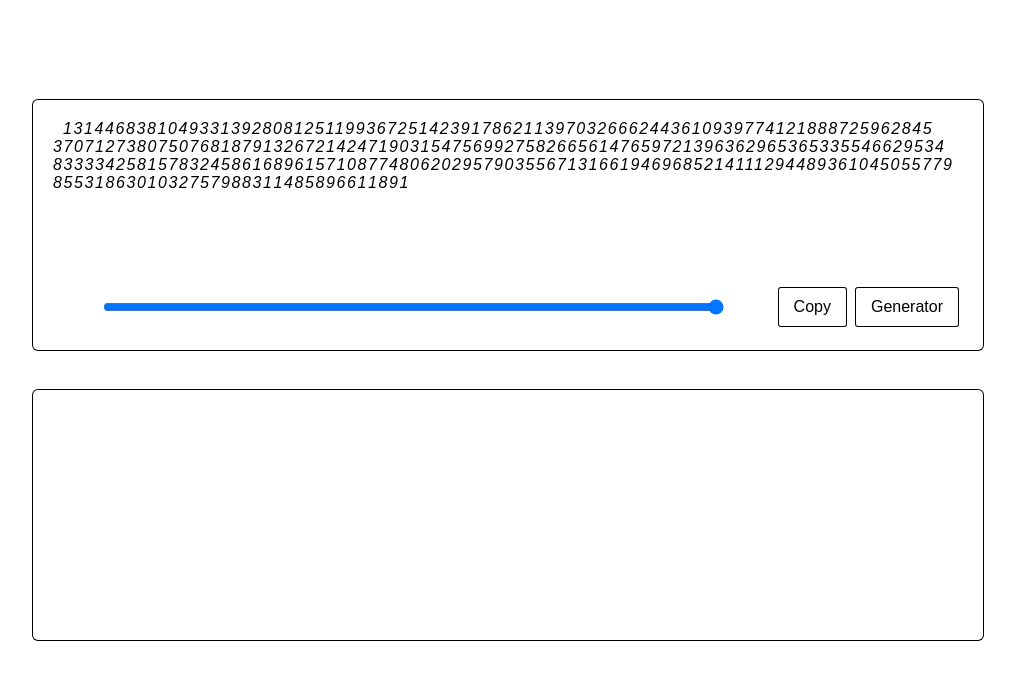
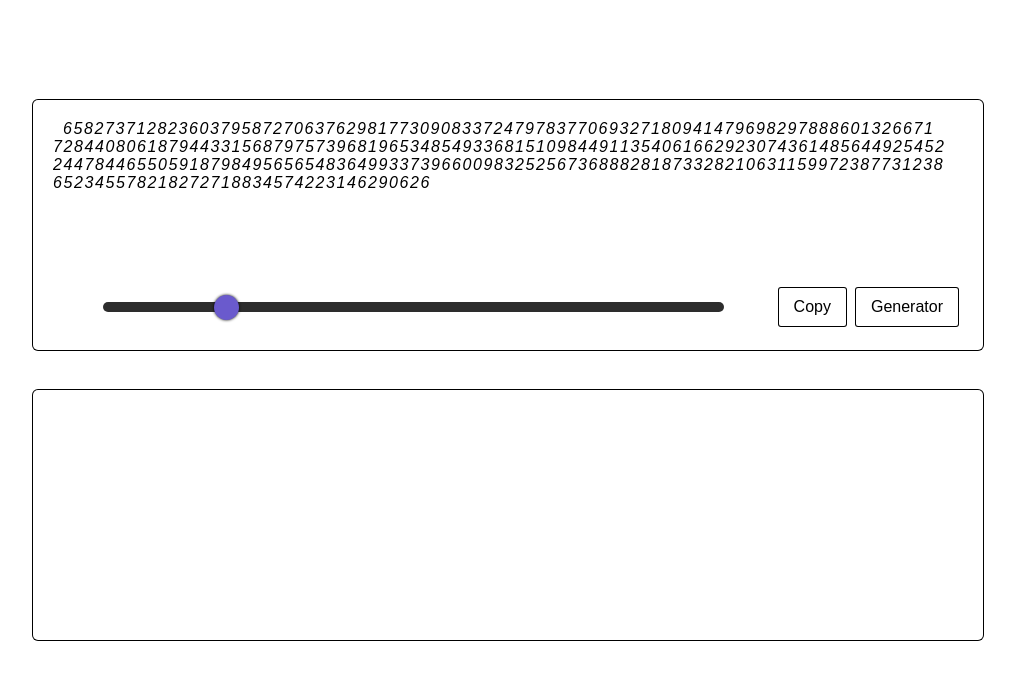
Before and after one commit to Mirudistok32/generator-password, a React (Create React App) app: page / in a window 1280 px wide. Shown: the top 680 px of the page, without its empty margins (132-1147 px from the left). Built offline with nearby package versions, Linux system fonts and the light colour scheme.

Commit message:
Done InputRange component

```diff
--- a/src/component/DisplayPassword/DisplayPassword.module.scss
+++ b/src/component/DisplayPassword/DisplayPassword.module.scss
@@ -28,7 +28,6 @@
     }
   }
   &__input {
-    display: inline-block;
     flex-grow: 1;
     margin: 0 50px;
   }
--- a/src/component/DisplayPassword/index.tsx
+++ b/src/component/DisplayPassword/index.tsx
@@ -1,4 +1,4 @@
-import React from 'react'
+import React, { ChangeEvent, useCallback } from 'react'
 import { Button } from '../Button'
 import { InputRange } from '../InputRange'
 import s from './DisplayPassword.module.scss'
@@ -11,6 +11,9 @@ export const DisplayPassword = () => {
     }
     const renderSymbols = arr.map((i, idx) => <span key={idx + 1}>{Math.floor(Math.random() * 1000)}</span>)
 
+    const onChangeHandler = useCallback((e: ChangeEvent<HTMLInputElement>) => {
+
+    }, [])
 
     return (
         <div className={s.displaypassword}>
@@ -20,7 +23,7 @@ export const DisplayPassword = () => {
                 }
             </div>
             <div className={s.displaypassword__group}>
-                <InputRange className={s.displaypassword__input} value={107} max={107} />
+                <InputRange className={s.displaypassword__input} value={20} max={107} onChange={onChangeHandler} />
                 <Button title={"Copy"} />
                 <Button title={"Generator"} />
             </div>
--- a/src/component/InputRange/InputRange.module.scss
+++ b/src/component/InputRange/InputRange.module.scss
@@ -0,0 +1,48 @@
+.wrap {
+  position: relative;
+  display: flex;
+  justify-content: center;
+  align-items: center;
+  flex-direction: column;
+  border-radius: 5px;
+  width: 100%;
+  &:hover {
+    .wrap__output {
+      opacity: 1;
+    }
+  }
+  &__output {
+    position: absolute;
+    opacity: 0;
+    top: -17px;
+    padding: 1px 6px;
+    background-color: slateblue;
+    color: snow;
+    $borderRadius: 6px;
+    border-radius: $borderRadius $borderRadius 0px $borderRadius;
+  }
+}
+.input {
+  background-color: #2d2d2d;
+  position: relative;
+  height: 10px;
+  width: 100%;
+  -webkit-appearance: none;
+  -moz-appearance: none;
+  outline: transparent;
+  border-radius: 5px;
+  cursor: pointer;
+  &::-webkit-slider-thumb {
+    -webkit-appearance: none;
+    -moz-appearance: none;
+    width: 25px;
+    height: 25px;
+    border-radius: 50%;
+    background-color: slateblue;
+    box-shadow: 0 0 3px #000;
+    &:active {
+      background-color: rgb(123, 108, 219);
+      box-shadow: 0 0 3px #000, 0 0 10px 1px #000;
+    }
+  }
+}
--- a/src/component/InputRange/index.tsx
+++ b/src/component/InputRange/index.tsx
@@ -1,33 +1,57 @@
 import React, { ChangeEvent } from 'react'
 import s from './InputRange.module.scss'
+
+
+const setStyleLeftOutput = (valuedefault: number) => {
+    let result = -1
+    result = valuedefault + result
+    if (valuedefault > 5 && valuedefault <= 10) {
+        result = valuedefault - 3
+    } else if (valuedefault > 10 && valuedefault <= 30) {
+        result = valuedefault - 5
+    } else if (valuedefault > 30 && valuedefault <= 50) {
+        result = valuedefault - 8
+    } else if (valuedefault > 50 && valuedefault <= 75) {
+        result = valuedefault - 10
+    } else if (valuedefault > 75 && valuedefault <= 91) {
+        result = valuedefault - 12
+    } else if (valuedefault > 91 && valuedefault <= 107) {
+        result = valuedefault - 14
+    }
+    return result + "%"
+}
 
 type PropsType = {
     className: string
     value: number
     max?: number
-    onChange?: (e: ChangeEvent<HTMLInputElement>) => void
+    onChange: (e: ChangeEvent<HTMLInputElement>) => void
 }
 
 export const InputRange: React.FC<PropsType> = React.memo((props) => {
 
-    const { className, value , onChange, max = 100 } = props
+    const { className, value, onChange, max = 100 } = props
 
-    const mainStyles = [s.input]
+    const mainStyles = [s.wrap]
     if (className) mainStyles.push(className)
 
-    const onChangeHandler = (e: ChangeEvent<HTMLInputElement>) => {
-        onChange && onChange(e)
+    return (
+        <div className={mainStyles.join(" ")}>
+            <output className={s.wrap__output} style={{ left: setStyleLeftOutput(value) }}>
+                {
+                    value
                 }
-
-    return (
+            </output>
             <input
-            className={mainStyles.join(' ')}
+                className={s.input}
                 type="range"
                 min="0"
                 max={max}
                 value={value}
                 title={value.toString()}
-            onChange={(e) => onChangeHandler(e)}
+                onChange={onChange}
             />
+        </div >
+
     )
 })
```
Lines whose indentation alone changed are shown as unchanged.
